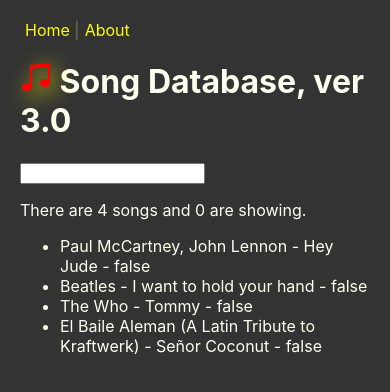
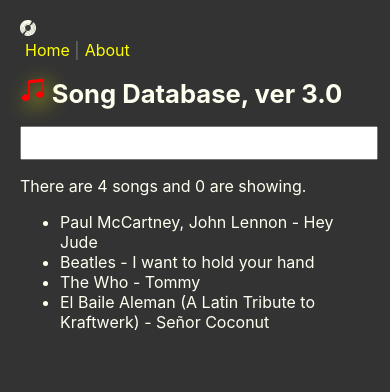
Before and after one commit to FbW-D01/songdatabase, a React (Create React App) app: page / in a window 390 px wide. Shown: the top 392 px of the page. Built offline with nearby package versions, Linux system fonts and the light colour scheme.

Commit message:
find disc icon

```diff
--- a/src/App.css
+++ b/src/App.css
@@ -3,10 +3,12 @@
 	background-color: #333;
 	color: ivory;
 }
+
 nav {
 	margin: 0;
 	padding: 0;
 }
+
 nav ul {
 	display: flex;
 	margin: 0;
@@ -43,3 +45,20 @@
 	stroke: blue;
 	filter: drop-shadow(5px 5px 10px yellow);
 }
+
+/* smartphone view */
+
+@media (max-width: 577px) {
+	h1.title {
+		font-size: 1.6rem;
+	}
+	input.inputBox {
+		width: 100%;
+		font-size: 1.5em;
+	}
+}
+
+/* computer/table view */
+
+@media (min-width: 578px) {
+}
--- a/src/App.jsx
+++ b/src/App.jsx
@@ -4,6 +4,7 @@
 import { Switch, Route, Link } from "react-router-dom";
 import About from './components/About';
 import { BsMusicNoteBeamed } from 'react-icons/bs';
+import { SiDiscogs } from 'react-icons/si';
 
 function App() {
 
@@ -31,6 +32,7 @@
 
 	return (
 		<div className="App">
+			<SiDiscogs/>
 			<nav>
 				<ul>
 					<li>
@@ -46,9 +48,9 @@
 					<About />
 				</Route>
 				<Route path="/">
-					<h1><BsMusicNoteBeamed className="iconMusic" /> Song Database, ver 3.0</h1>
+					<h1 className="title"><BsMusicNoteBeamed className="iconMusic" /> Song Database, ver 3.0</h1>
 					<div>
-						<input type="text" onChange={((e) => searchSongs(e.target.value))} />
+						<input type="text" className="inputBox" onChange={((e) => searchSongs(e.target.value))} />
 					</div>
 					<p>There are {songs.length} songs and {songs.filter((song) => song.showDescription).length} are showing.</p>
 					<ul className="list">
@@ -56,7 +58,7 @@
 							return (
 								<>
 									{(authorsContainsSearchText(song) || song.name.toLowerCase().includes(searchText.toLowerCase())) && (
-										<li><span onClick={() => toggleDescription(index)}>{song.author.join(', ')} - {song.name} - {song.showDescription ? 'true' : 'false'}</span>
+										<li><span onClick={() => toggleDescription(index)}>{song.author.join(', ')} - {song.name}</span>
 
 											{song.showDescription && (
 												<ul>
--- a/src/data/songs.json
+++ b/src/data/songs.json
@@ -6,7 +6,8 @@
 			"John Lennon"
 		],
 		"description": "A really good song for parties.",
-		"showDescription": false
+		"showDescription": false,
+		"url": "https://www.discogs.com/de/The-Beatles-Hey-Jude/release/478872"
 	},
 	{
 		"name": "I want to hold your hand",
```
